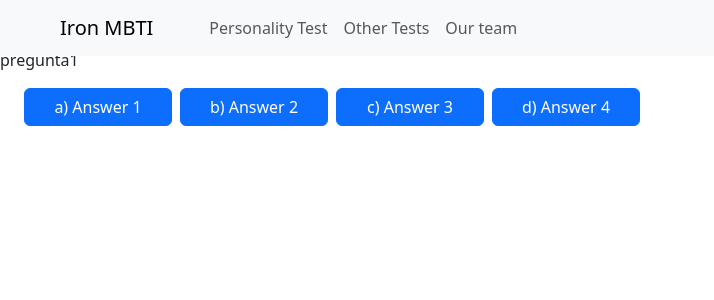
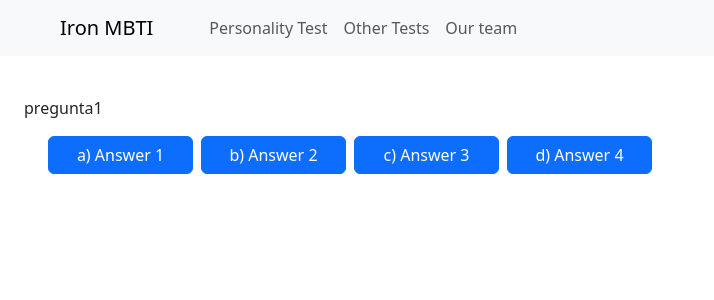
Before and after one commit to saira-jerjes/IronMBTI, a React (Vite) app in the folder web/: page /personality-test in a window 1280 px wide. Shown: the top 300 px of the page, without its empty margins (0-714 px from the left). Built offline with nearby package versions, Linux system fonts and the light colour scheme.

Commit message:
feat:test functions

```diff
--- a/web/src/app.jsx
+++ b/web/src/app.jsx
@@ -14,7 +14,7 @@ function App() {
     <Navbar/>
     <Routes>
       <Route path='/' element={
-        <PageLayout className={"que voltereates"}>
+        <PageLayout>
           <HomePage/>
 
         </PageLayout>
--- a/web/src/components/question/components/answer/answer.jsx
+++ b/web/src/components/question/components/answer/answer.jsx
@@ -1,10 +1,17 @@
 /* eslint-disable react/prop-types */
 import './answer.css'
-function Answer({ title, value, index }) {
+function Answer({ title, value, score, index, onClick}) {
     const positionLetter = 'abcd';
+
+    const handleClick = () => {
+        if (onClick) {
+            onClick(value, score);
+        }
+    };
+
     return (
         <>
-            <button type="button" className="btn btn-primary w-100 answer-btn" data-bs-toggle="button" value={value}>{`${positionLetter[index]}) ${title}`}</button>
+            <button type="button" className="btn btn-primary w-100 answer-btn" data-bs-toggle="button" value={value} onClick={handleClick}>{`${positionLetter[index]}) ${title}`}</button>
         </>
     )
 }
--- a/web/src/components/question/question.jsx
+++ b/web/src/components/question/question.jsx
@@ -1,14 +1,18 @@
 /* eslint-disable react/prop-types */
 import { Answer } from "./components";
 
-function Question({ id, question, answers }) {
+function Question({ id, question, answers, handleValue}) {
+
+
+
     return (
-        <>
+        <div className="mt-5 py-5 ms-4">
             <p>{question}</p>
             <div className="d-flex gap-2 w-50 ps-4">
-                {answers.map((answer, index) => <Answer key={id + answer.value} {...answer} index={index} />)}
+                {answers.map((answer, index) =>
+                <Answer key={id + answer.value} {...answer} index={index} onClick={handleValue}/>)}
             </div>
-        </>
+        </div>
     )
 }
 export default Question;
--- a/web/src/pages/test-page.jsx
+++ b/web/src/pages/test-page.jsx
@@ -1,33 +1,64 @@
-import React from "react";
 import { useState, useEffect } from "react";
 import { getQuestions } from "../services/questions-api";
 import { PageLayout, Question } from "../components";
 
 function TestPage() {
     const [questions, setQuestions] = useState(null);
-    const isLoading = questions === null
+    const isLoading = questions === null;
+    const [actualQuestionIndex, setActualQuestionIndex] = useState(0);
+    const [totalScore, setTotalScore] = useState(0);
 
-    useEffect (() => {
+
+    const getPersonality = (score) => {
+        if (score <= 10) return "Introvert";
+        if (score <= 20) return "Extrovert";
+        if (score <= 30) return "Analytical";
+        if (score <= 40) return "Creative";
+        // return "You're nothing.... " añadir gif
+    };
+
+
+    useEffect(() => {
         getQuestions()
             .then(questions => {
-                setQuestions(questions)
+                setQuestions(questions);
             })
             .catch(err => {
-                console.error(err)
-            })
+                console.error(err);
+            });
     }, []);
 
+    const handleValue = (value, score) => {
+        setTotalScore(prevScore => prevScore + score);
+        setActualQuestionIndex(prevIndex => prevIndex + 1);
+    };
 
     if (isLoading) {
-        return <div>Loading...</div>
+        return <div>Loading...</div>;
+    }
+
+    if (actualQuestionIndex === questions.length) {
+        const personality = getPersonality(totalScore);
+
+        return (
+            <div>
+                <h2>Test Completed!</h2>
+                <h3>Your Personality: {personality}</h3>
+                <p>Your total score: {totalScore}</p>
+            </div>
+        );
     }
 
     return (
-        <PageLayout className="mt-5 ">
-            {<Question {...questions[0]}/>}
-            {/* crear handle */}
+        <PageLayout className="mt-5">
+            <Question
+                {...questions[actualQuestionIndex]}
+                handleValue={handleValue}
+            />
         </PageLayout>
-    )
+    );
+
 
 }
+
 export default TestPage;
```
